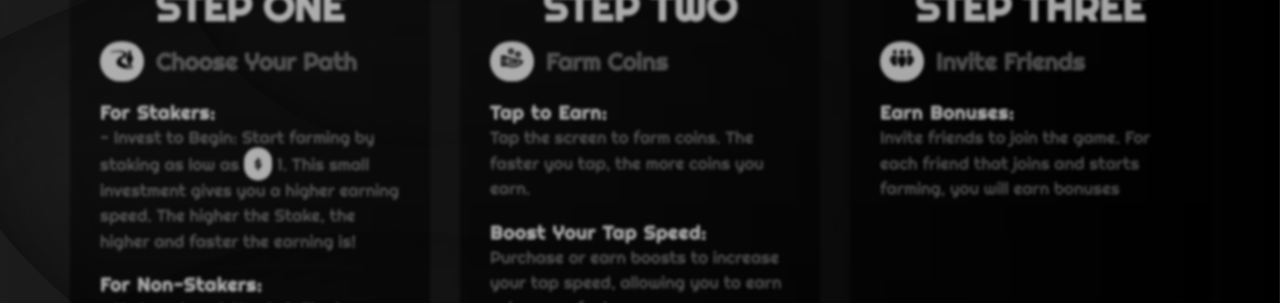
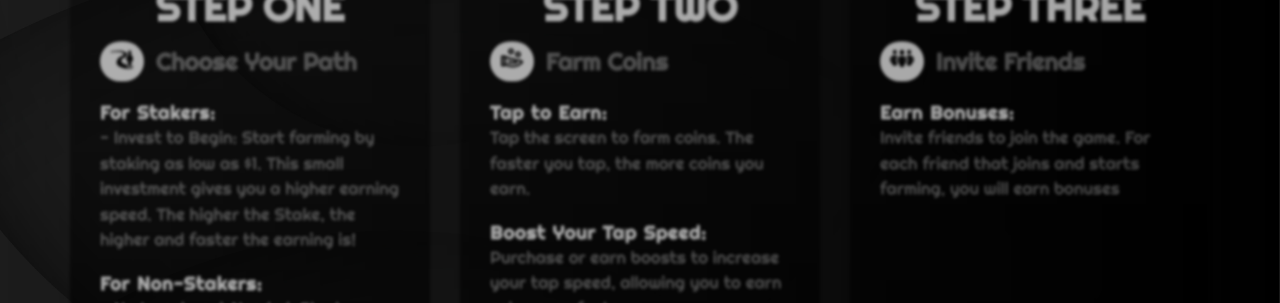
Before and after one commit to mayor-style/Capital-Duck, a React (Vite) app: page / in a window 1280 px wide. Shown: the part 2800-3103 px from the top of the page. Built offline with nearby package versions, Linux system fonts and the light colour scheme; a web font is replaced by a local one.

Commit message:
Update HowToPlay.jsx

```diff
--- a/src/HOW_TO_PLAY/HowToPlay.jsx
+++ b/src/HOW_TO_PLAY/HowToPlay.jsx
@@ -29,7 +29,7 @@ const HowToPlay = () => {
           <h2><span><GiJourney /></span> Choose Your Path </h2>
           <div className="details">
           <h3>For Stakers:</h3>
-          <p>- Invest to Begin: Start farming by staking as low as <span style={{fontSize:"18px"}}>$</span>1. This small investment gives you a higher earning speed. The higher the Stake, the higher and faster the earning is!</p> <br />
+          <p>- Invest to Begin: Start farming by staking as low as $1. This small investment gives you a higher earning speed. The higher the Stake, the higher and faster the earning is!</p> <br />
           <h3>For Non-Stakers:</h3>
           <p> - No Investment Needed: Start farming without an initial stake, but at a reduced earning speed...</p>
           </div>
```
